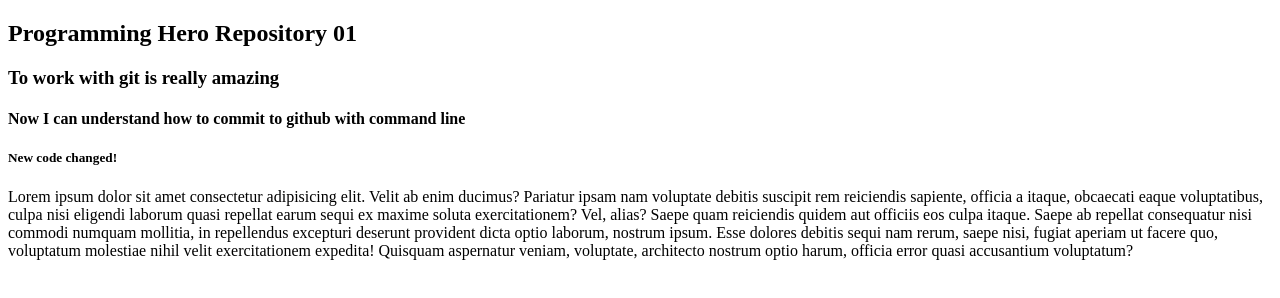
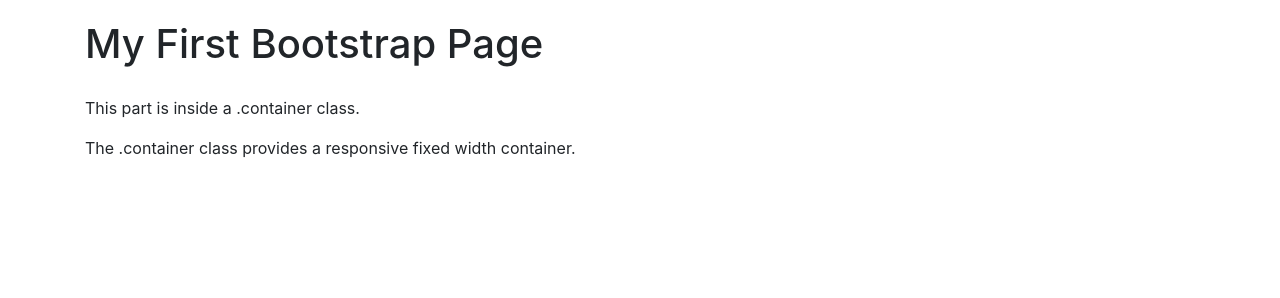
Before and after one commit to SaifulIslamDS/programming-hero-repo-01, a plain HTML site: page index.html in a window 1280 px wide. Drawn offline with nearby package versions, Linux system fonts and the light colour scheme.

Commit message:
Bootstrap support

```diff
--- a/index.html
+++ b/index.html
@@ -1,17 +1,26 @@
 <!DOCTYPE html>
 <html lang="en">
+
 <head>
-    <meta http-equiv="Content-Type" content="text/html;charset=UTF-8">
-    <meta http-equiv="X-UA-Compatible" content="IE=edge">
-    <meta name="viewport" content="width=device-width, initial-scale=1.0">
-    <link rel="shortcut icon" href="favicon.ico" type="image/x-icon">
+    <title>Bootstrap Example</title>
+    <meta charset="utf-8">
+    <meta name="viewport" content="width=device-width, initial-scale=1">
+    <link rel="stylesheet" href="https://maxcdn.bootstrapcdn.com/bootstrap/4.5.2/css/bootstrap.min.css">
+    <link rel="stylesheet" href="style.css">
     <title>Programming Hero Repository 01</title>
 </head>
+
 <body>
-    <h2>Programming Hero Repository 01</h2>
-    <h3>To work with git is really amazing</h3>
-    <h4>Now I can understand how to commit to github with command line</h4>
-    <h5>New code changed!</h5>
-    <p>Lorem ipsum dolor sit amet consectetur adipisicing elit. Velit ab enim ducimus? Pariatur ipsam nam voluptate debitis suscipit rem reiciendis sapiente, officia a itaque, obcaecati eaque voluptatibus, culpa nisi eligendi laborum quasi repellat earum sequi ex maxime soluta exercitationem? Vel, alias? Saepe quam reiciendis quidem aut officiis eos culpa itaque. Saepe ab repellat consequatur nisi commodi numquam mollitia, in repellendus excepturi deserunt provident dicta optio laborum, nostrum ipsum. Esse dolores debitis sequi nam rerum, saepe nisi, fugiat aperiam ut facere quo, voluptatum molestiae nihil velit exercitationem expedita! Quisquam aspernatur veniam, voluptate, architecto nostrum optio harum, officia error quasi accusantium voluptatum?</p>
+
+    <div class="container">
+        <h1>My First Bootstrap Page</h1>
+        <p>This part is inside a .container class.</p>
+        <p>The .container class provides a responsive fixed width container.</p>
+    </div>
+
+    <script src="https://ajax.googleapis.com/ajax/libs/jquery/3.5.1/jquery.min.js"></script>
+    <script src="https://cdnjs.cloudflare.com/ajax/libs/popper.js/1.16.0/umd/popper.min.js"></script>
+    <script src="https://maxcdn.bootstrapcdn.com/bootstrap/4.5.2/js/bootstrap.min.js"></script>
 </body>
+
 </html>
```
